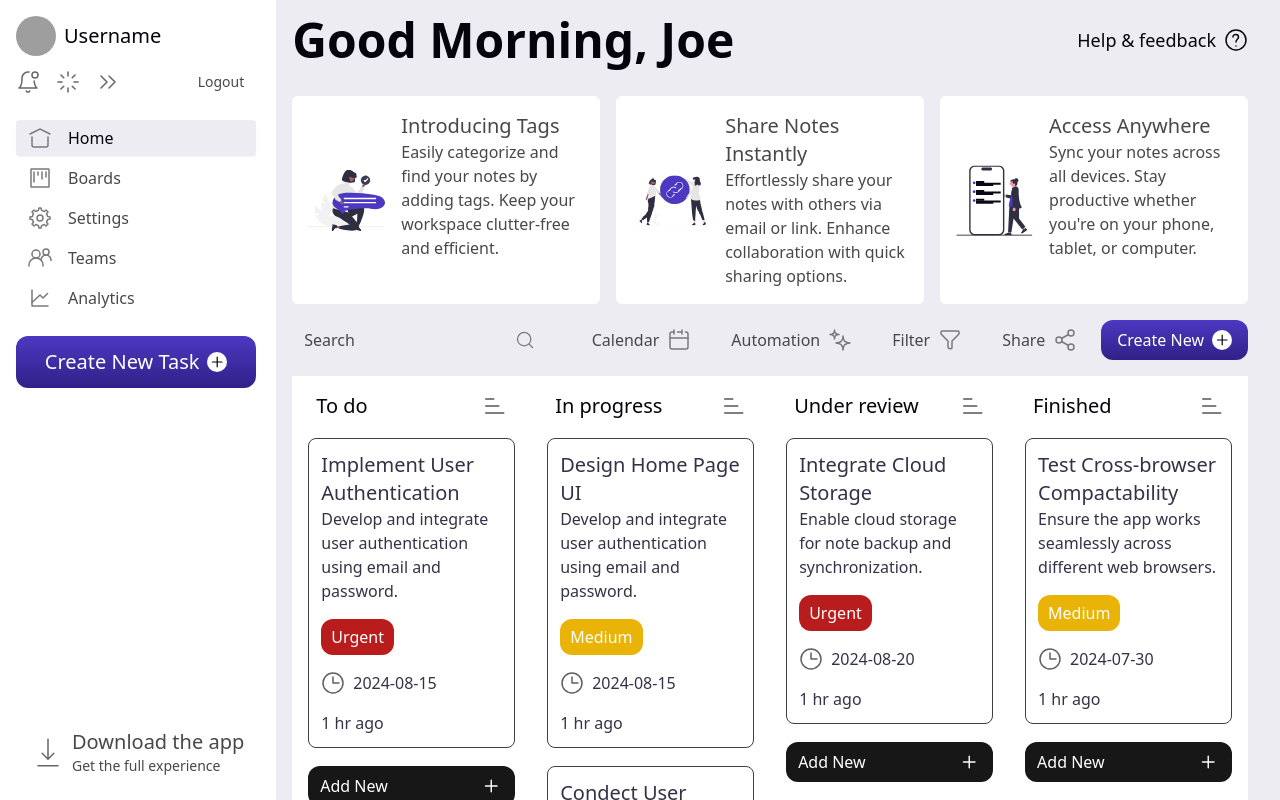
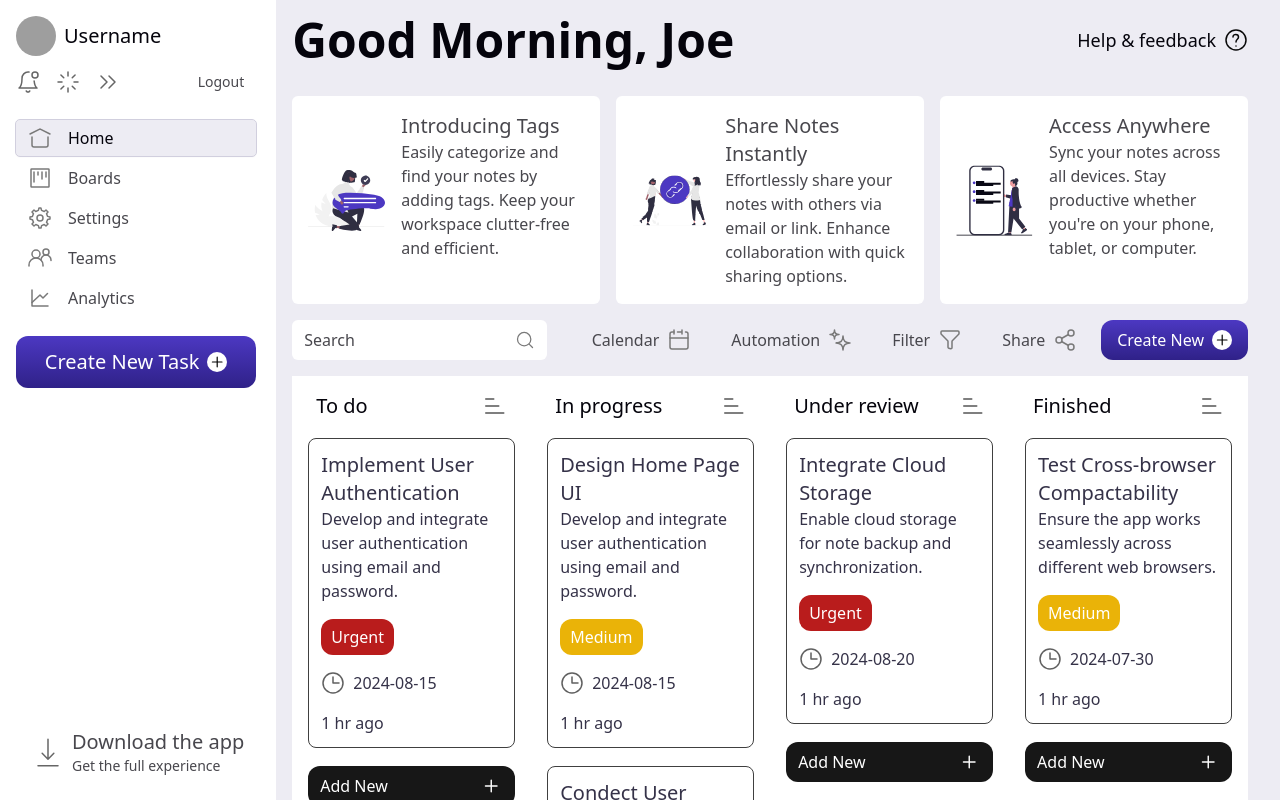
Before and after one commit to 2xDevs/Trello, a Next.js app: page / in a window 1280 px wide. Built offline with nearby package versions, Linux system fonts and the light colour scheme; grey boxes are pictures that could not be loaded.

Commit message:
Some UI and color Changes

```diff
--- a/src/app/page.tsx
+++ b/src/app/page.tsx
@@ -12,19 +12,25 @@ import { Sheet, SheetTrigger } from "@/components/ui/sheet";
 import { AddTodoModal } from "@/components/AddTodoModal";
 import { ButtonWithIcon } from "@/components/ButtonWithIcon";
 import { useTodoActions } from "@/hooks/useTodoActions";
+import { useState } from "react";
 
 export default function HomePage() {
+  const [currentTab, setCurrentTab] = useState("home");
   const { handleStatusChange } = useTodoActions();
   return (
     <>
       <Sheet>
-        <div className="max-h-dvh w-full overflow-auto">
-          <Tabs defaultValue="home" className="h-full text-foreground">
+        <div className="min-h-dvh w-full overflow-auto">
+          <Tabs
+            onValueChange={(value) => setCurrentTab(value)}
+            defaultValue="home"
+            className="h-full text-foreground"
+          >
             <TabsList className="w-fit items-start gap-1 bg-background p-4">
-              <Sidebar TabsData={TabsData} />
+              <Sidebar currentTab={currentTab} TabsData={TabsData} />
             </TabsList>
 
-            <div className="flex max-h-dvh overflow-auto bg-muted pl-4 pr-8">
+            <div className="flex max-h-dvh min-h-dvh w-full overflow-auto bg-muted pl-4 pr-8">
               <TabsContent className="flex flex-1 flex-col" value="home">
                 <div className="flex justify-between pt-4">
                   <p className="text-5xl font-semibold">Good Morning, Joe</p>
@@ -41,7 +47,7 @@ export default function HomePage() {
                 <div className="my-4 flex items-center justify-between">
                   <div className="relative max-w-xs">
                     <Input
-                      className="text-base"
+                      className="bg-background text-base focus-visible:ring-0 focus-visible:ring-offset-0"
                       type="search"
                       placeholder="Search"
                     />
--- a/src/components/Sidebar.tsx
+++ b/src/components/Sidebar.tsx
@@ -3,9 +3,16 @@ import { Button } from "@/components/ui/button";
 import { SheetTrigger } from "@/components/ui/sheet";
 import { TabsTrigger } from "@/components/ui/tabs";
 import { useTodoActions } from "@/hooks/useTodoActions";
+import { cn } from "@/lib/utils";
 import { TabProps } from "@/types/types";
 
-export const Sidebar = ({ TabsData }: { TabsData: TabProps[] }) => {
+export const Sidebar = ({
+  TabsData,
+  currentTab,
+}: {
+  TabsData: TabProps[];
+  currentTab: string;
+}) => {
   const { handleStatusChange } = useTodoActions();
   return (
     <>
@@ -31,7 +38,14 @@ export const Sidebar = ({ TabsData }: { TabsData: TabProps[] }) => {
         </div>
       </div>
       {TabsData.map((data, index) => (
-        <TabsTrigger key={index} className="w-full" value={data.name}>
+        <TabsTrigger
+          key={index}
+          className={cn(
+            currentTab == data.name ? "outline outline-1 outline-accent" : "",
+            "w-full",
+          )}
+          value={data.name}
+        >
           <div className="flex items-center gap-4">
             <data.icon />
             <p className="text-base capitalize">{data.name}</p>
--- a/src/components/ui/tabs.tsx
+++ b/src/components/ui/tabs.tsx
@@ -43,7 +43,7 @@ const TabsTrigger = React.forwardRef<
   <TabsPrimitive.Trigger
     ref={ref}
     className={cn(
-      "flex items-center justify-start whitespace-nowrap rounded-sm px-3 py-1.5 text-sm font-medium ring-offset-background transition-all focus-visible:outline-none focus-visible:ring-2 focus-visible:ring-ring focus-visible:ring-offset-2 disabled:pointer-events-none disabled:opacity-50 data-[state=active]:bg-muted data-[state=active]:text-foreground data-[state=active]:shadow-sm",
+      "flex items-center justify-start whitespace-nowrap rounded-sm px-3 py-1.5 text-sm font-medium transition-colors disabled:pointer-events-none disabled:opacity-50 data-[state=active]:bg-muted data-[state=active]:text-foreground data-[state=active]:shadow-sm",
       className,
     )}
     {...props}
```
